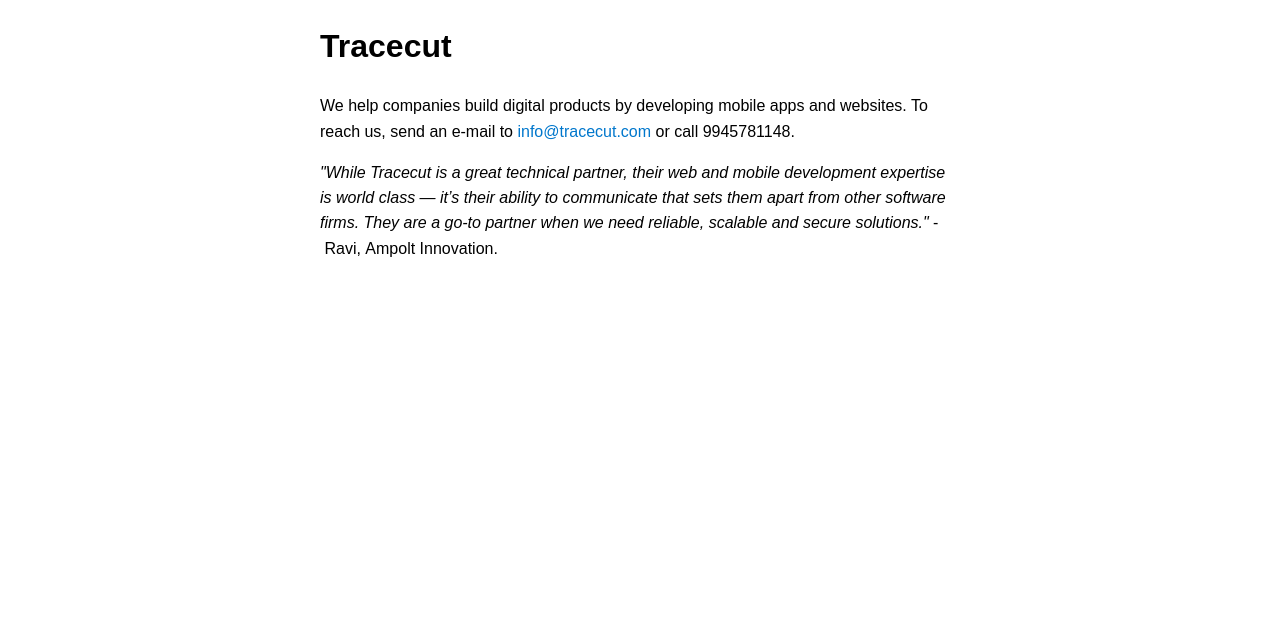
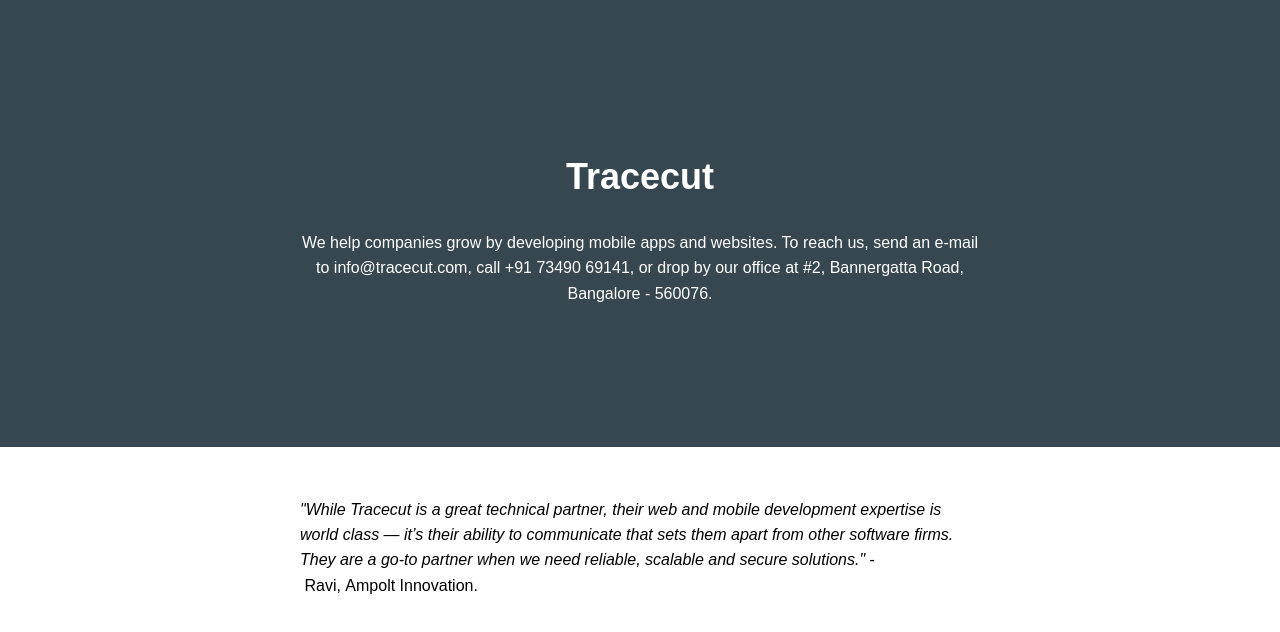
Before and after one commit to wiseshinobi/tracecut, a plain HTML site: page index.html in a window 1280 px wide. Drawn offline with Linux system fonts and the light colour scheme.

Commit message:
Improved design

```diff
--- a/index.html
+++ b/index.html
@@ -7,15 +7,10 @@
         <title>Tracecut</title>
 
         <style>
-        .nav {
-            text-align: center;
-            margin-top: 10px;
-            margin-bottom: 10px;
-        }
-        .content {
-            max-width: 40em;
-            margin: 0 auto;
-            padding: 0 10px;
+        body, html {
+            border: 0;
+            padding: 0;
+            margin: 0;
         }
         body {
             font-family: Arial, "Helvetica Neue", Helvetica, sans-serif;
@@ -24,10 +19,31 @@
             line-height: 1.58;
             margin-bottom: 50px;
         }
+        .carousel {
+            background-color: #37474f;
+            color: white;
+            padding-top: 125px;
+            padding-bottom: 125px;
+            padding-left: 10px;
+            padding-right: 10px;
+            margin-bottom: 50px;
+        }
+        .title {
+            text-align: center;
+            max-width: 680px;
+            margin: 0 auto;
+        }
+        .title h1 {
+            font-size: 36px;
+        }
+        .content {
+            max-width: 680px;
+            margin: 0 auto;
+            padding: 0 10px;
+        }
         img {
             max-width: 100%;
             display: block;
-            margin: 0 auto;
         }
         a {
             text-decoration: none;
@@ -44,10 +60,16 @@
         </style>
     </head>
     <body>
+        <div class="carousel">
+            <div class="title">
+                <h1>Tracecut</h1>
+                <p>
+                    We help companies grow by developing mobile apps and websites.
+                    To reach us, send an e-mail to info@tracecut.com, call +91 73490 69141, or drop by our office at #2, Bannergatta Road, Bangalore - 560076.
+                </p>
+            </div>
+        </div>
         <div class="content">
-            <h1>Tracecut</h1>
-            <p>We help companies build digital products by developing mobile apps and websites. To reach us, send an e-mail to <a href="mailto:info@tracecut.com">info@tracecut.com</a> or call 9945781148.</p>
-
             <p>
                 <em>&quot;While Tracecut is a great technical partner, their web and mobile development expertise is world
                 class — it’s their ability to communicate that sets them apart from other software firms. They are a
```
